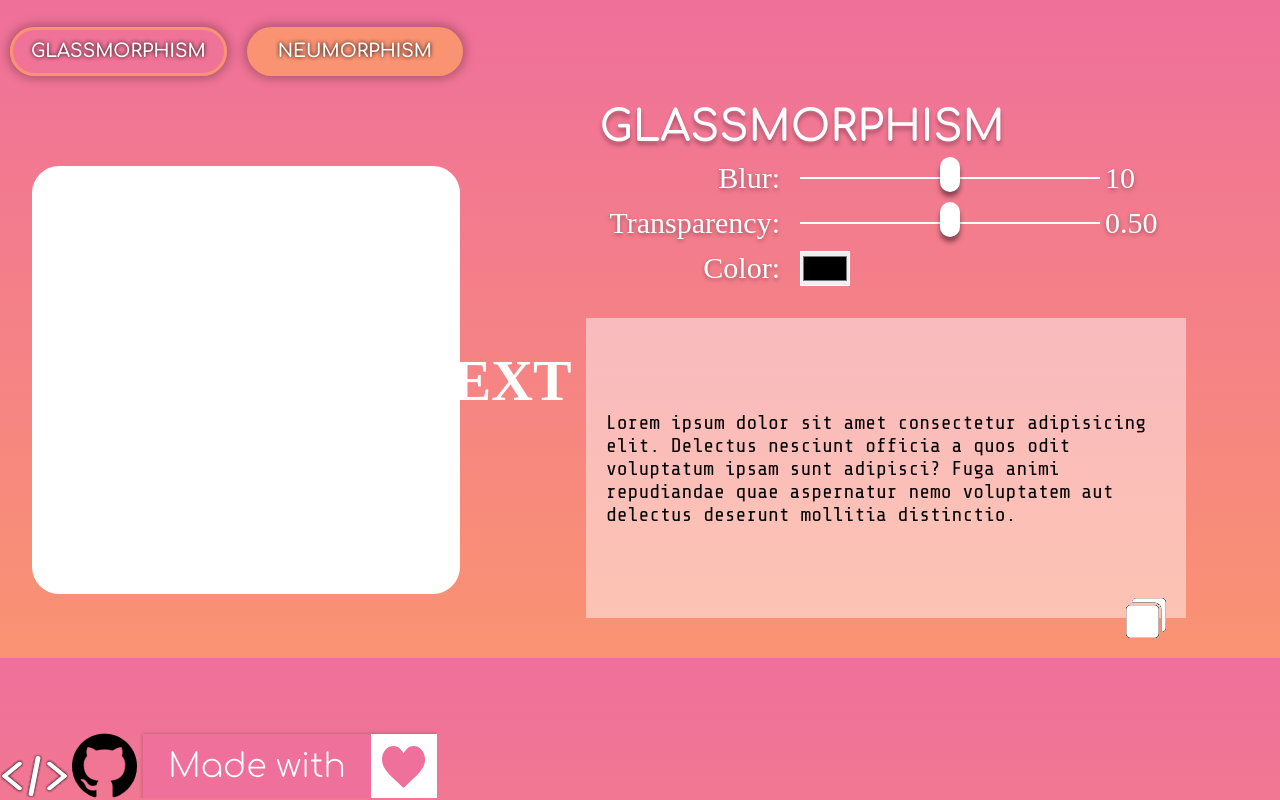
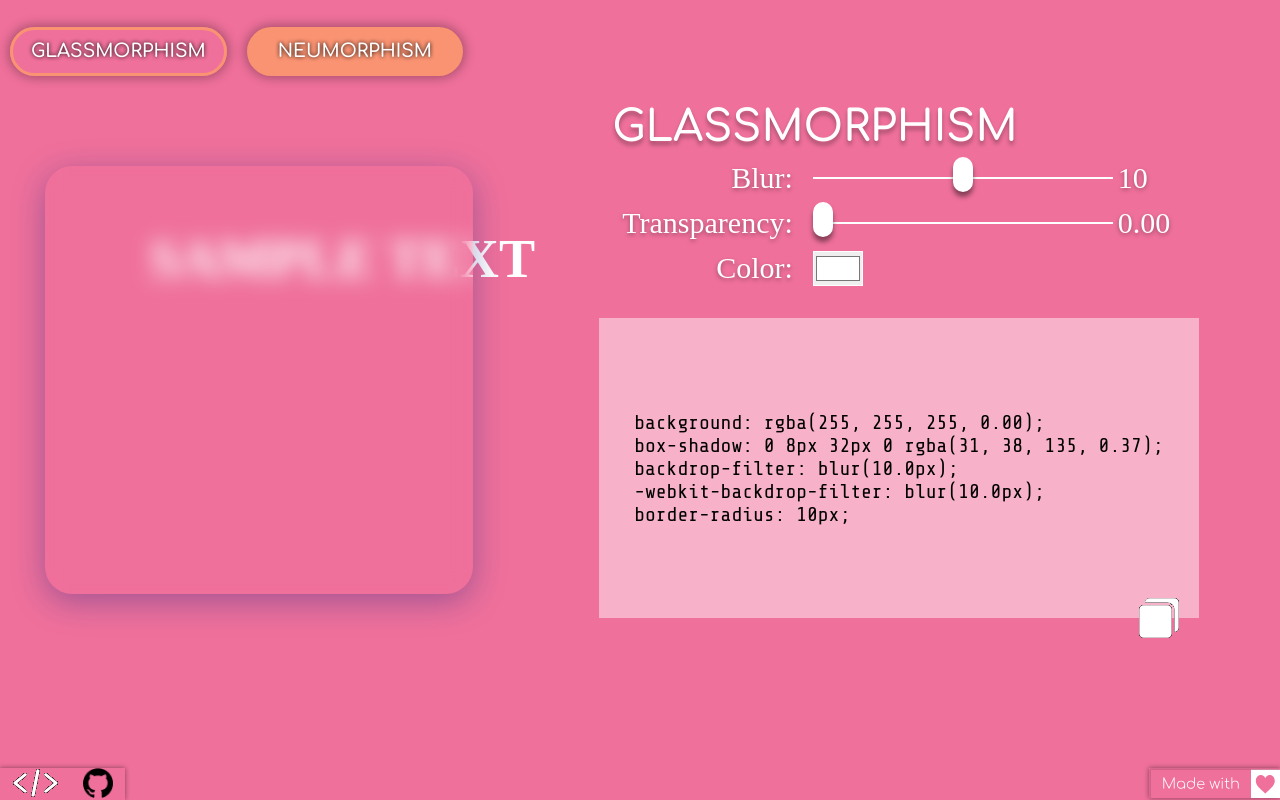
Before and after one commit to inomag/UI-UX-Components, a website: page src/index.html in a window 1280 px wide. Drawn offline with nearby package versions, Linux system fonts and the light colour scheme.

Commit message:
CSS Done

```diff
--- a/src/index.html
+++ b/src/index.html
@@ -17,7 +17,7 @@
     <section id="sec1">
         <div id="example1">
             <p id="text">SAMPLE TEXT</p>
-            <div id="box1"></div>
+            <div id="box1" class="glassMorph"></div>
         </div>
         <div id="mainBody1">
             <div id="main1">
@@ -30,14 +30,18 @@
                     </div>
                     <div class="controls1">
                         <div><input type="range" id="blur1" class="range1" value="10" min="0.00" max="20" step="0.5"><span id="blur1val">10</span></div>
-                        <div><input type="range" id="trans1" class="range1" value="0.50" min="0.00" max="1.00" step="0.05"><span id="trans1val">0.50</span></div>
-                        <div><input type="color" class="color" id="color1"></div>
+                        <div><input type="range" id="trans1" class="range1" value="0.00" min="0.00" max="1.00" step="0.05"><span id="trans1val">0.00</span></div>
+                        <div><input type="color" value="#ffffff" class="color" id="color1"></div>
                     </div>
                 </div>
             </div>
             <div id="result1">
                 <div id="output1">
-                    <p>Lorem ipsum dolor sit amet consectetur adipisicing elit. Delectus nesciunt officia a quos odit voluptatum ipsam sunt adipisci? Fuga animi repudiandae quae aspernatur nemo voluptatem aut delectus deserunt mollitia distinctio.</p>
+                    <p> background: rgba(255, 255, 255, 0.00);<br>
+                        box-shadow: 0 8px 32px 0 rgba(31, 38, 135, 0.37);<br>
+                        backdrop-filter: blur(10.0px);<br>
+                        -webkit-backdrop-filter: blur(10.0px);<br>
+                        border-radius: 10px;</p>
                 </div>
                 <img src="../assets/copy.svg" alt="" id="copy">
             </div>
@@ -47,10 +51,10 @@
     <div id="footer1">
         <span id="social1">
             <a href="#">
-                <img src="../assets/code-w.svg" alt="Source Code">
+                <img src="../assets/code-w.svg" id="code" alt="Source Code">
             </a>
             <a href="#">
-                <img src="../assets/github 1.png" alt="Github">
+                <img src="../assets/github 1.png" id="git" alt="Github">
             </a>
         </span>
         <img src="../assets/badge-w.svg">
--- a/src/style.css
+++ b/src/style.css
@@ -13,7 +13,8 @@ a{
     text-decoration: none;
 }
 #body1{
-    background: linear-gradient(180deg, #EF709B 0%, #FA9372 100%);
+    /* background: linear-gradient(180deg, #EF709B 0%, #FA9372 100%); */
+    background: #EF709B;
 }
 #header1{
     height: 12.79vh;
@@ -50,27 +51,28 @@ a{
 }
 
 #sec1{
+    margin-bottom: 30px;
     display: flex;
     flex-direction: row;
 }
 #example1{
-    margin: 15px 2.5vw;
+    margin: 15px 3.5vw;
     display: flex;
     align-items: center;
     justify-content: center;
 }
 #text{
-    font-size: calc(4.5rem + 1vw);
+    word-wrap: none;
+    font-size: calc(3.5rem + 1.5vw);
     font-weight: 800;
     color:white;
     position: absolute;
-    left: 160px;
+    top: calc(100px + 10vw);
+    left: calc(100px + (100vw - 500px) * 0.063);
 }
 #box1{
     width: calc(300px + 10vw);
     height: calc(300px + 10vw);
-    aspect-ratio: 1;
-    background: #FFFFFF;
     border-radius: 27px;
 }
 
@@ -198,21 +200,45 @@ a{
     right: 20px;
 }
 #footer1{
-    position:absolute;
+    display: flex;
+    flex-direction: row;
+    justify-content: space-between;
+    width: 100%;
+    position:fixed;
     bottom: 0px;
-    background-color: transparent !important;
 }
-/* #social1{
-    position: absolute;
-    right: 6vw;
+#social1{
+    background: #EF709B;
+    box-shadow:0 0 5px rgba(0,0,0,0.45);
     display: inline-flex;
     align-items: center;
     justify-content: center;
 }
-#social1 img{
-    width: 50px;
-    height: auto;
-    margin: auto 10px;
-} */
+#code,
+#git{
+    height: 30px;
+    width: auto;
+    margin: 0 12px;
+}
+#footer1 > img{
+    box-shadow:0 0 5px rgba(0,0,0,0.45);
+    bottom: 0;
+    height: 30px;
+    width: auto;
+}
+.glassMorph{
+    background: rgba( 255, 255, 255, 0.00 );
+    box-shadow: 0 8px 32px 0 rgba( 31, 38, 135, 0.37 );
+    backdrop-filter: blur( 10.0px );
+    -webkit-backdrop-filter: blur( 10.0px );
+}
+@media screen and (max-width: 800px){
+    #sec1{
+        flex-direction: column;
+    }
+    #text{
+        top:calc(15px + 10vw);
+    }
+}
 
 /* FOR MEDIA QUERY CHANGE FLEX-DIRECTION OF SEC1 & SEC2 TO COLUMN*/
```
